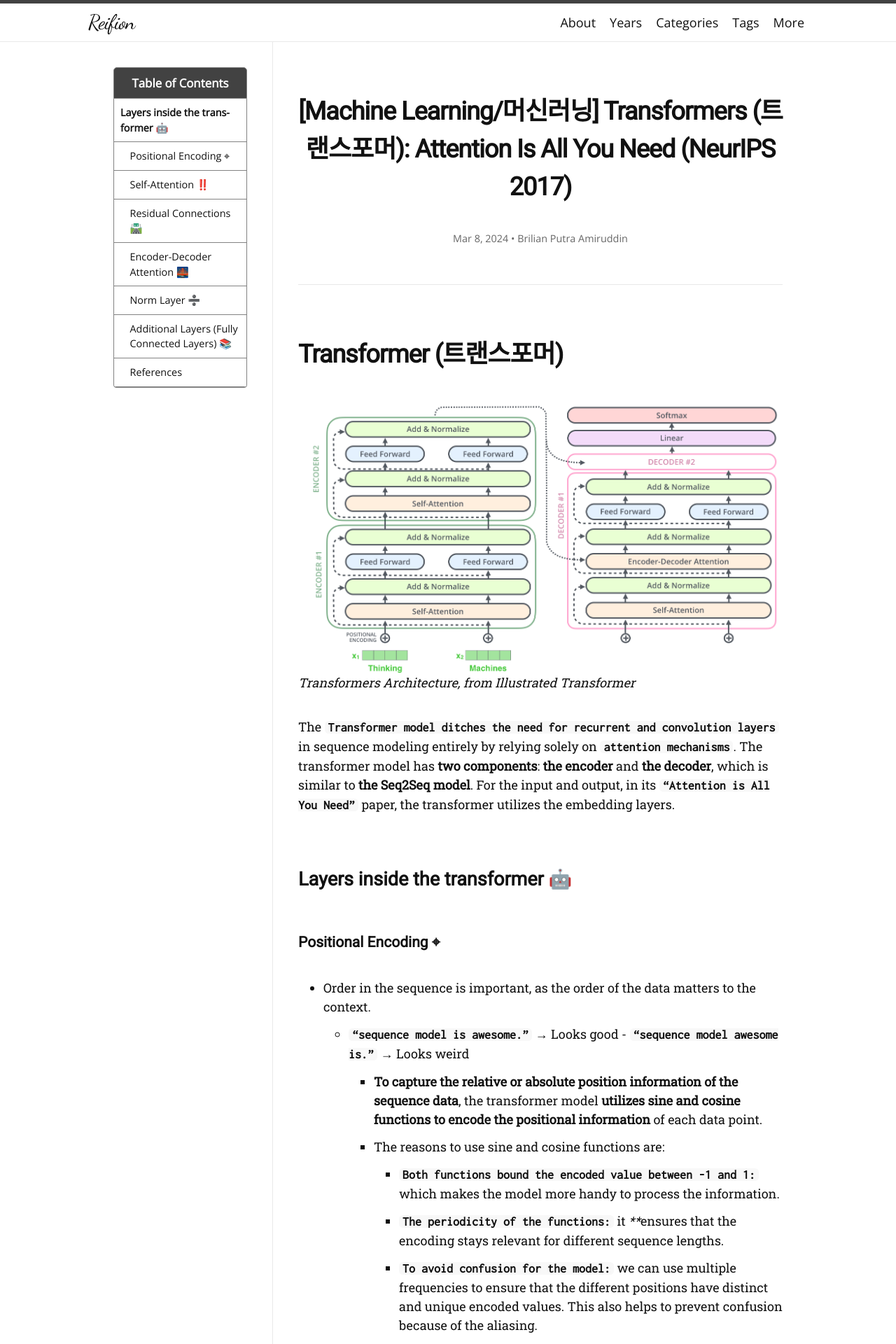
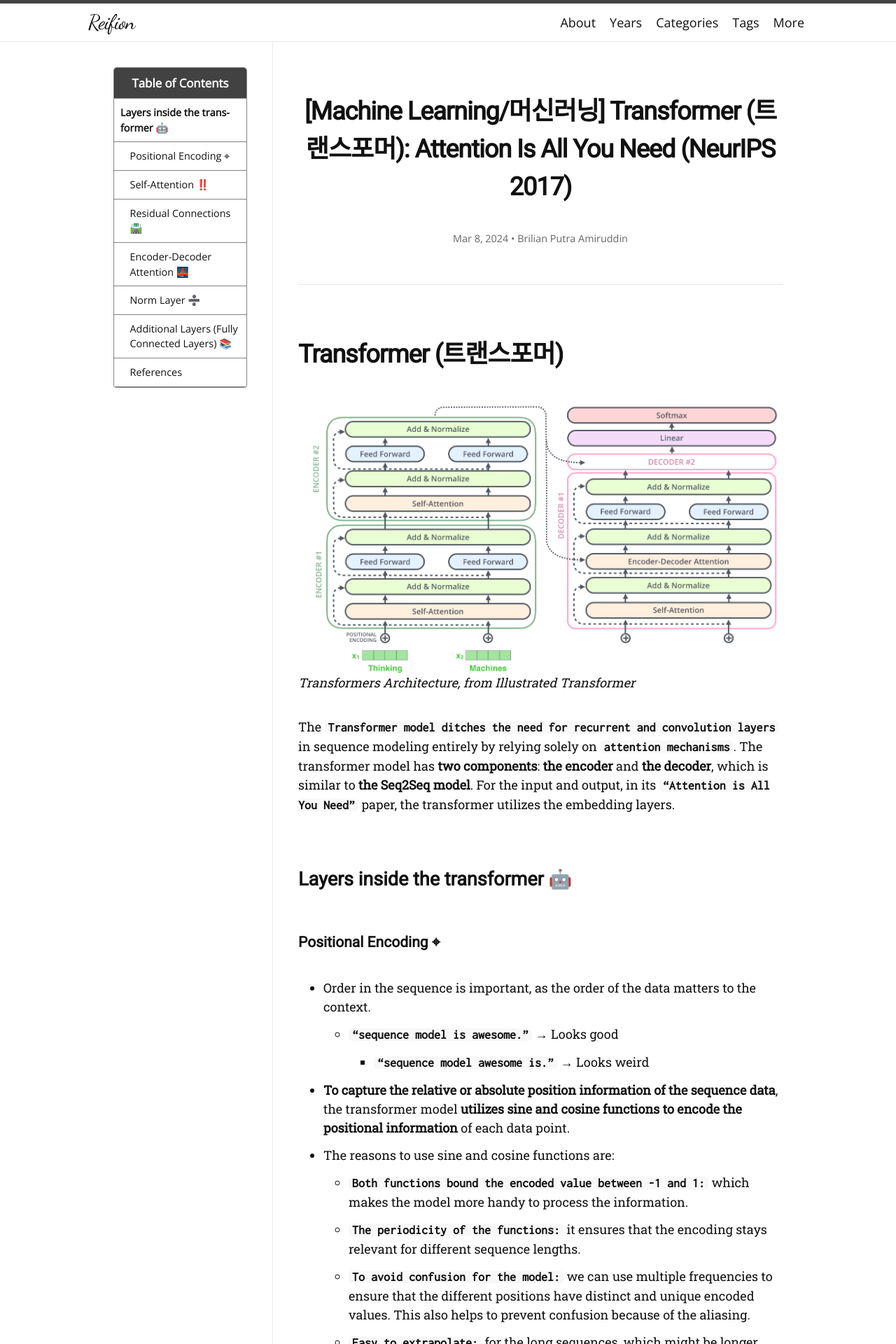
Before and after one commit to brilianputraa/brilianamiruddin.github.io, a Jekyll site: the page built from _posts/2024-03-08-transformer.md, in a window 1280 px wide. Shown: the top 1920 px of the page at 70% size. Built offline with Jekyll 4.4.1, drawn with Linux system fonts in a browser that asks for light colours; nearby versions of some CDN libraries; some web fonts are replaced; some of the changed text lies outside the part shown.

Commit message:
Update and rename 2024-03-08-transformers.md to 2024-03-08-transformer.md

```diff
--- a/_posts/2024-03-08-transformers.md
+++ b/_posts/2024-03-08-transformer.md
@@ -1,6 +1,6 @@
 ---
 layout: post
-title: "[Machine Learning/머신러닝] Transformers (트랜스포머): Attention Is All You Need (NeurIPS 2017)"
+title: "[Machine Learning/머신러닝] Transformer (트랜스포머): Attention Is All You Need (NeurIPS 2017)"
 toc: true
 mathjax: true
 categories: study-log
@@ -20,17 +20,17 @@ For the input and output, in its **`“Attention is All You Need”`** paper, th
 ### Positional Encoding ⌖
 -  Order in the sequence is important, as the order of the data matters to the context.
 	- **`“sequence model is awesome.”`** → Looks good
-            - **`“sequence model awesome is.”`** → Looks weird
-        - **To capture the relative or absolute position information of the sequence data**, the transformer model **utilizes sine and cosine functions to encode the positional information** of each data point.
-        - The reasons to use sine and cosine functions are:
-            - **`Both functions bound the encoded value between -1 and 1:`** which makes the model more handy to process the information.
-            - **`The periodicity of the functions:`** it ****ensures that the encoding stays relevant for different sequence lengths.
-            - **`To avoid confusion for the model:`** we can use multiple frequencies to ensure that the different positions have distinct and unique encoded values. This also helps to prevent confusion because of the aliasing.
-            - **`Easy to extrapolate:`** for the long sequences, which might be longer than the data length that the model encountered during training, both functions allow the model to easily extrapolate for the longer sequences.
+   	- **`“sequence model awesome is.”`** → Looks weird
+- **To capture the relative or absolute position information of the sequence data**, the transformer model **utilizes sine and cosine functions to encode the positional information** of each data point.
+- The reasons to use sine and cosine functions are:
+    - **`Both functions bound the encoded value between -1 and 1:`** which makes the model more handy to process the information.
+    - **`The periodicity of the functions:`** it ensures that the encoding stays relevant for different sequence lengths.
+    - **`To avoid confusion for the model:`** we can use multiple frequencies to ensure that the different positions have distinct and unique encoded values. This also helps to prevent confusion because of the aliasing.
+    - **`Easy to extrapolate:`** for the long sequences, which might be longer than the data length that the model encountered during training, both functions allow the model to easily extrapolate for the longer sequences.
 
 ### Self-Attention ‼️
  - **The relationship between each sequence of data is also important**. In text data such as sentences, sometimes there is a word that refers to or relates to another word. If the information about the relationship between each word disappears, the data's meaning will also change.
-    - **`“We cooked the fried rice with a wok, and it smelled really good.”`** → **`“it”`** in this sentence refers to **`“fried rice**"`  even though a wok can smell good as well, but that is not the word that word **`“it”`** refers to.
+    - **`“We cooked the fried rice with a wok, and it smelled really good.”`** → **`“it”`** in this sentence refers to **`“fried rice"`**  even though a wok can smell good as well, but that is not the word that word **`“it”`** refers to.
  - Then, how can we give a relational context to the transformer model?
 	 - That’s where self-attention plays a big role! (**Attention is all you need**)
 	 - Self-attention **helps the transformer keep track of how each piece of sequence data within input or output relates to the others, including itself.**
```
